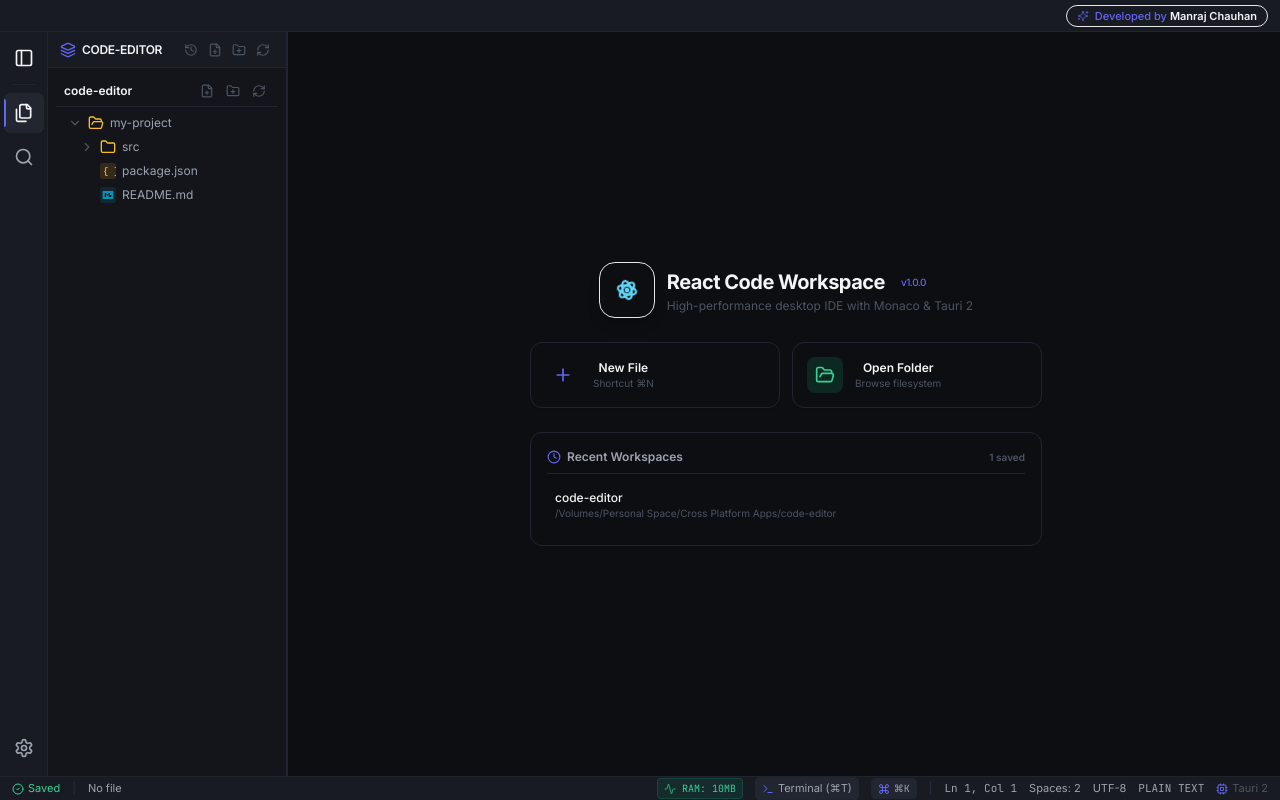
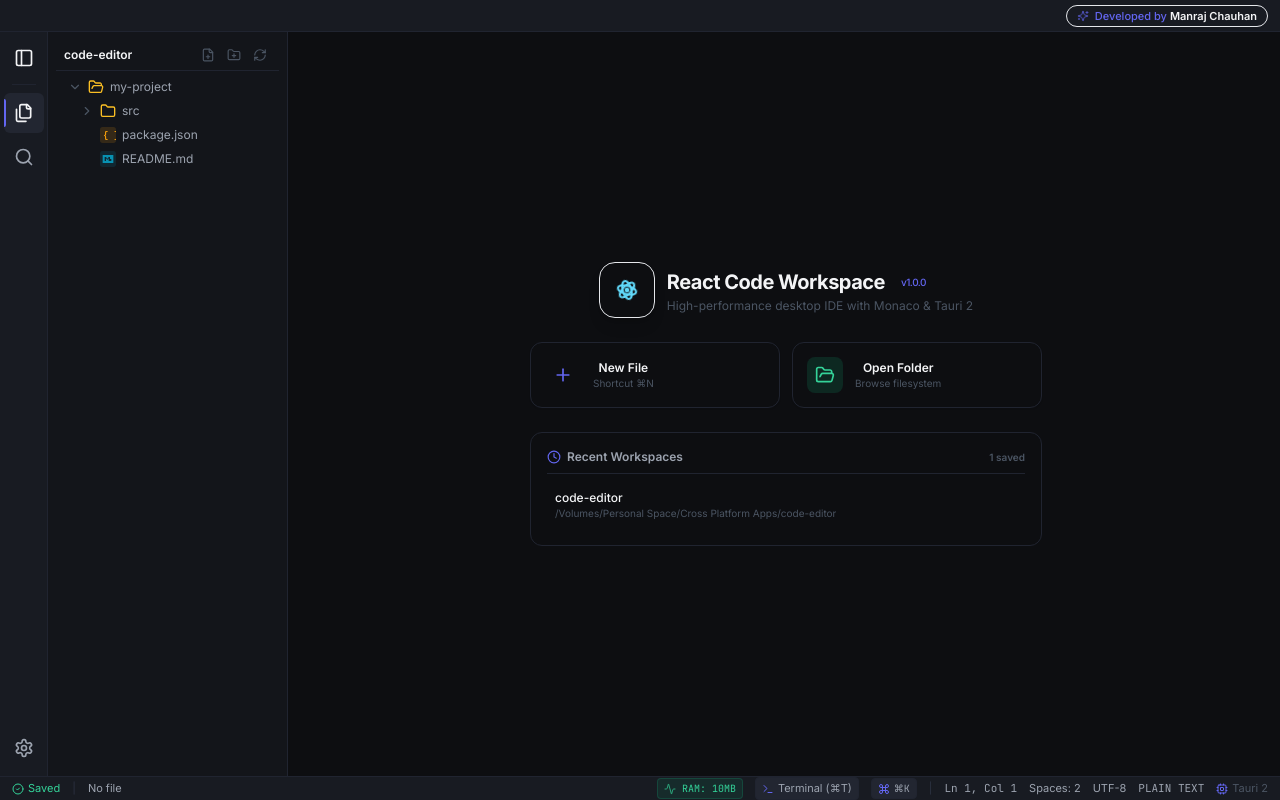
Before and after one commit to manrajchauhan/code-editor, a React (Vite) app: page / in a window 1280 px wide. Built offline with nearby package versions, Linux system fonts and the light colour scheme.

Commit message:
fix: remove Explorer pane header bar so file tree starts at top of sidebar

```diff
--- a/src/features/workspace/components/FileExplorerPane.tsx
+++ b/src/features/workspace/components/FileExplorerPane.tsx
@@ -1,22 +1,10 @@
-import React, { useEffect, useState } from 'react';
-import { FolderOpen, FilePlus, FolderPlus, RefreshCw, Layers, History, Clock } from 'lucide-react';
+import React, { useEffect } from 'react';
+import { FolderOpen } from 'lucide-react';
 import { FileExplorerTree } from './FileExplorerTree';
 import { useWorkspaceStore } from '../stores/workspaceStore';
 
 export const FileExplorerPane: React.FC = () => {
-  const {
-    currentFolderPath,
-    currentFolderName,
-    rootNode,
-    isLoading,
-    recentFolders,
-    openFolder,
-    refreshWorkspace,
-    createFile,
-    createFolder,
-  } = useWorkspaceStore();
-
-  const [showRecentMenu, setShowRecentMenu] = useState(false);
+  const { rootNode, isLoading, openFolder } = useWorkspaceStore();
 
   // Auto-initialize real workspace on mount
   useEffect(() => {
@@ -25,123 +13,8 @@
     }
   }, [rootNode, isLoading, openFolder]);
 
-  const handleCreateFile = async () => {
-    if (!currentFolderPath) return;
-    const name = prompt('Enter new file name:');
-    if (name?.trim()) {
-      await createFile(currentFolderPath, name.trim());
-    }
-  };
-
-  const handleCreateFolder = async () => {
-    if (!currentFolderPath) return;
-    const name = prompt('Enter new folder name:');
-    if (name?.trim()) {
-      await createFolder(currentFolderPath, name.trim());
-    }
-  };
-
   return (
-    <div className="h-full flex flex-col bg-bg-sidebar border-r border-border-subtle select-none text-xs">
-      {/* Pane Header */}
-      <div className="h-9 px-3 border-b border-border-subtle flex items-center justify-between bg-bg-surface shrink-0">
-        <div className="flex items-center gap-1.5 font-semibold text-text-main tracking-tight truncate">
-          <Layers className="w-4 h-4 text-accent shrink-0" />
-          <span className="truncate">{currentFolderName ? currentFolderName.toUpperCase() : 'EXPLORER'}</span>
-        </div>
-
-        <div className="flex items-center gap-0.5 text-text-subtle relative">
-          <button
-            type="button"
-            onClick={() => setShowRecentMenu(!showRecentMenu)}
-            className={`p-1 rounded hover:bg-bg-hover transition-colors ${
-              showRecentMenu ? 'text-accent bg-bg-hover' : 'hover:text-text-main'
-            }`}
-            title="Recent Folders History"
-          >
-            <History className="w-3.5 h-3.5" />
-          </button>
-
-          {currentFolderPath && (
-            <>
-              <button
-                type="button"
-                onClick={handleCreateFile}
-                className="p-1 rounded hover:bg-bg-hover hover:text-text-main transition-colors"
-                title="New File..."
-              >
-                <FilePlus className="w-3.5 h-3.5" />
-              </button>
-              <button
-                type="button"
-                onClick={handleCreateFolder}
-                className="p-1 rounded hover:bg-bg-hover hover:text-text-main transition-colors"
-                title="New Folder..."
-              >
-                <FolderPlus className="w-3.5 h-3.5" />
-              </button>
-              <button
-                type="button"
-                onClick={() => refreshWorkspace()}
-                className={`p-1 rounded hover:bg-bg-hover hover:text-text-main transition-colors ${
-                  isLoading ? 'animate-spin text-accent' : ''
-                }`}
-                title="Refresh Explorer"
-              >
-                <RefreshCw className="w-3.5 h-3.5" />
-              </button>
-            </>
-          )}
-
-          {/* Recent Folders Dropdown Menu */}
-          {showRecentMenu && (
-            <div className="absolute right-0 top-7 w-64 bg-[#12141a] border border-border-subtle rounded-lg shadow-xl z-50 p-2 flex flex-col gap-1">
-              <div className="flex items-center justify-between px-2 py-1 text-[11px] font-semibold text-text-muted border-b border-border-subtle">
-                <span className="flex items-center gap-1">
-                  <Clock className="w-3 h-3 text-accent" /> Recent Workspaces
-                </span>
-                <button
-                  type="button"
-                  onClick={() => openFolder()}
-                  className="text-accent hover:underline text-[10px]"
-                >
-                  Browse...
-                </button>
-              </div>
-
-              <div className="flex flex-col gap-0.5 max-h-48 overflow-y-auto">
-                {recentFolders.length === 0 ? (
-                  <span className="text-[11px] text-text-subtle px-2 py-2">No recent folders.</span>
-                ) : (
-                  recentFolders.map((path) => {
-                    const name = path.split('/').pop() || path;
-                    const isCurrent = path === currentFolderPath;
-                    return (
-                      <button
-                        key={path}
-                        type="button"
-                        onClick={() => {
-                          setShowRecentMenu(false);
-                          openFolder(path);
-                        }}
-                        className={`flex flex-col text-left px-2 py-1.5 rounded transition-colors ${
-                          isCurrent
-                            ? 'bg-accent/15 text-accent font-medium'
-                            : 'hover:bg-bg-hover text-text-main'
-                        }`}
-                      >
-                        <span className="text-xs truncate">{name}</span>
-                        <span className="text-[10px] text-text-subtle truncate">{path}</span>
-                      </button>
-                    );
-                  })
-                )}
-              </div>
-            </div>
-          )}
-        </div>
-      </div>
-
+    <div className="h-full flex flex-col bg-bg-sidebar select-none text-xs">
       {/* Explorer Body */}
       <div className="flex-1 overflow-y-auto p-2">
         {isLoading && !rootNode ? (
```
